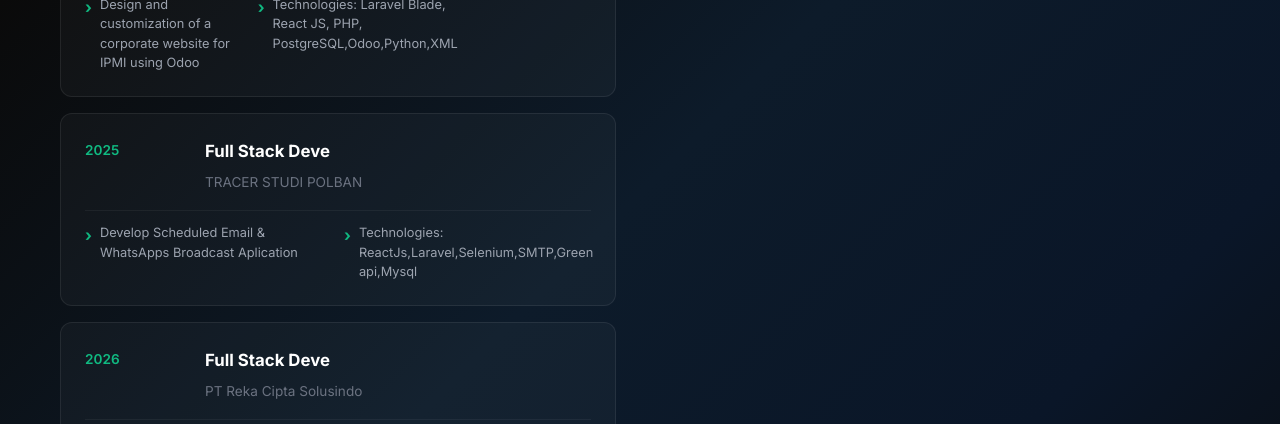
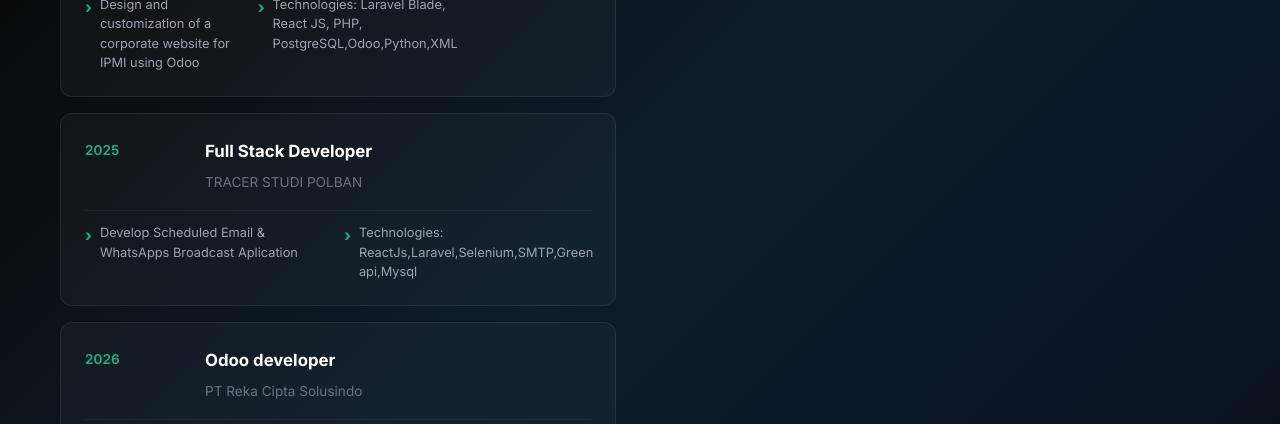
Before and after one commit to inven22/porofolio_ahmad, a React (Vite) app: page / in a window 1280 px wide. Shown: the part 1600-2024 px from the top of the page. Built offline with nearby package versions, Linux system fonts and the light colour scheme.

Commit message:
Correct job titles in experience section

```diff
--- a/App.jsx
+++ b/App.jsx
@@ -154,7 +154,7 @@ function ExperienceEducation() {
                         <div className="exp-card-header">
                             <span className="exp-year">2025</span>
                             <div className="exp-info">
-                                <h4>Full Stack Deve</h4>
+                                <h4>Full Stack Developer</h4>
                                 <span className="company">TRACER STUDI POLBAN</span>
                             </div>
                         </div>
@@ -173,7 +173,7 @@ function ExperienceEducation() {
                         <div className="exp-card-header">
                             <span className="exp-year">2026</span>
                             <div className="exp-info">
-                                <h4>Full Stack Deve</h4>
+                                <h4>Odoo developer</h4>
                                 <span className="company">PT Reka Cipta Solusindo</span>
                             </div>
                         </div>
```
